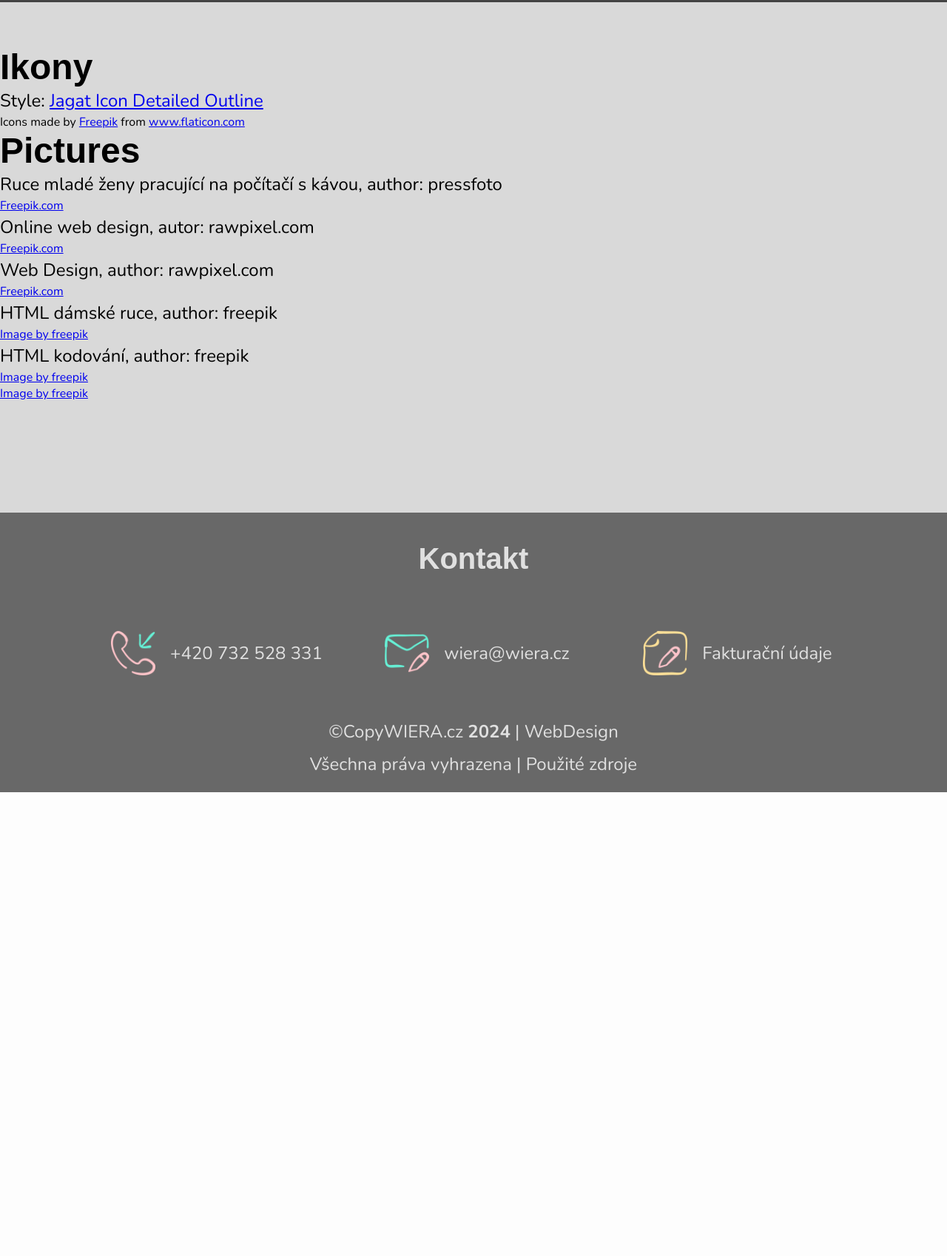
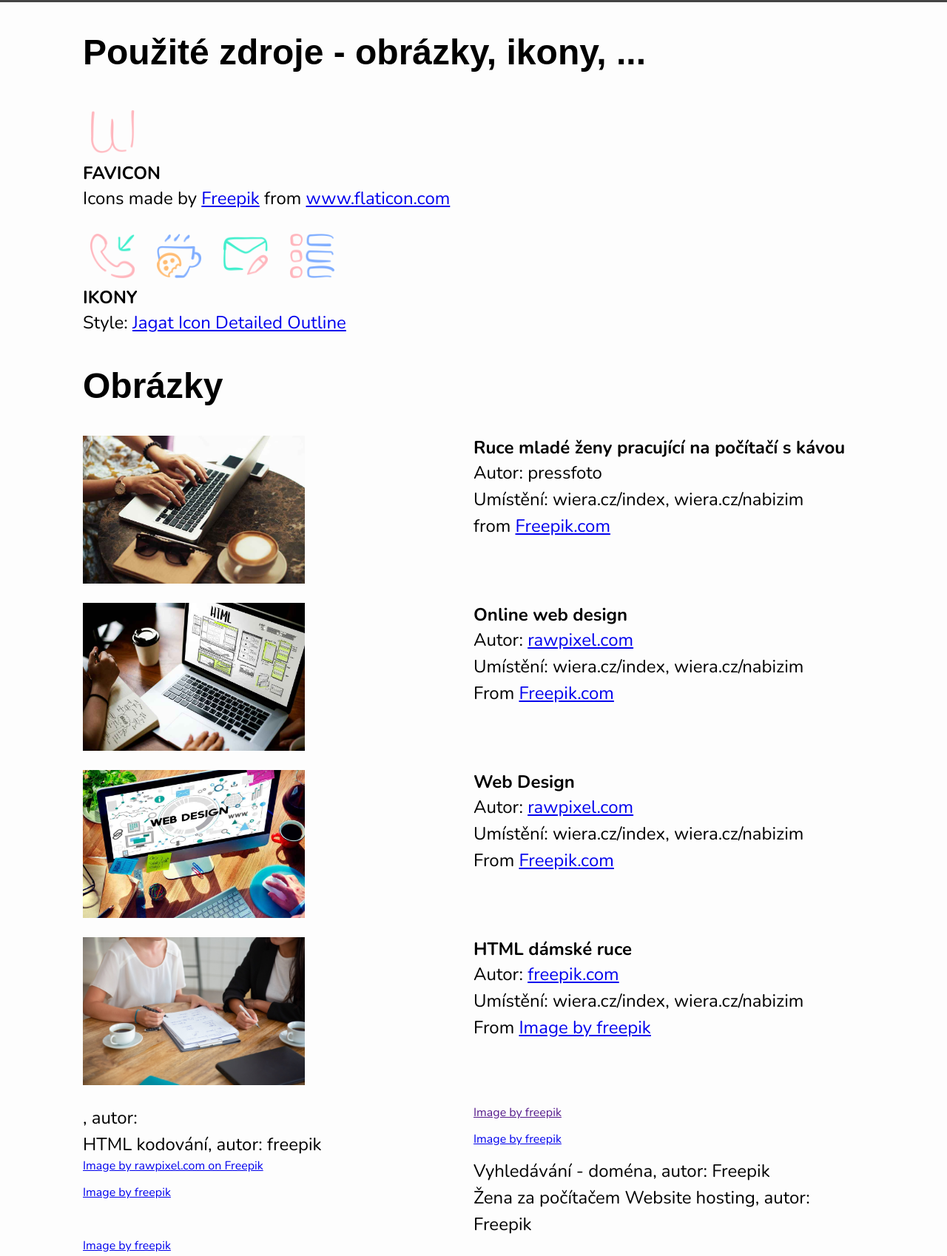
Before and after one commit to Wierra/Projekt_WIERA, an Eleventy site: page resources.html in a window 1280 px wide. Shown: the part 143-1841 px from the top of the page at 74% size. Before the commit the page ends 1214 px from the top, so only its background shows below. Built offline with nearby package versions, Linux system fonts and the light colour scheme; Eleventy itself is replaced by a stand-in of ours; files that its build step writes are made by us from their sources; a web font is replaced by a local one.

Commit message:
klon 17 :)

```diff
--- a/resources.html
+++ b/resources.html
@@ -3,34 +3,87 @@
 title: Použité zdroje | wiera.cz
 ---
 
-<div class="summary">
-    <h2>Ikony</h2>
+<section class="contact">
+    <div class="contact__grid">
+        <h2>Použité zdroje - obrázky, ikony, ...</h2>
+
+        <div class="contact__icon">
+            <img src="/img/icons/letter_w.png" alt="Favicon">
+        </div>
 
         <div class="resources__item">
-            <p>Style: <a href="https://www.flaticon.com/authors/jagat-icon">Jagat Icon Detailed Outline</a></p>
+            <h4>FAVICON</h4>
+            <p>Icons made by <a href="https://www.freepik.com" title="Freepik">Freepik</a> from <a href="https://www.flaticon.com/" title="Flaticon">www.flaticon.com</a></p>
         </div>
 
-        <div class="resources__item">Icons made by <a href="https://www.freepik.com" title="Freepik">Freepik</a> from <a href="https://www.flaticon.com/" title="Flaticon">www.flaticon.com</a></div>
+        <div class="contact__icon">
+            <img src="/img/icons/phone.png" alt="Telefon"><img src="/img/icons/coffee-break.png" alt="Káva">
+            <img src="/img/icons/e-mail.png" alt="e-mail"><img src="/img/icons/menu.png" alt="menu">
+        </div>
+            <h4>IKONY</h4>
+            <p>Style: <a href="https://www.flaticon.com/authors/jagat-icon">Jagat Icon Detailed Outline</a></p>
 
-    <h2>Pictures</h2>
-    <div>
-        <p>Ruce mladé ženy pracující na počítačí s kávou, author: pressfoto</p>
-        <a href="https://www.freepik.com/free-photo/hands-unrecognizable-young-woman-using-laptop-cafe_5838850.htm#fromView=search&page=1&position=2&uuid=96e1d133-64fd-48db-b0cd-df327ae54400">Freepik.com</a>
+        <h2>Obrázky</h2>
 
-        <p>Online web design, autor: rawpixel.com</p>
-        <a href="https://www.freepik.com/free-photo/online-web-design_11428417.htm#fromView=search&page=1&position=2&uuid=366a98fb-3206-44e3-a337-58e122069e5e">Freepik.com</a>
+    <div class="resources">
+        <div class="resources__item">
+            <img src="/img/copywriting_s.jpeg" alt="CopyWriting">
+        </div>
+        <div class="resources__item">
+            <h4>Ruce mladé ženy pracující na počítačí s kávou</h4>
+            <p>Autor: pressfoto</p>
+            <p>Umístění: wiera.cz/index, wiera.cz/nabizim</p>
+            <p>from <a href="https://www.freepik.com/free-photo/hands-unrecognizable-young-woman-using-laptop-cafe_5838850.htm#fromView=search&page=1&position=2&uuid=96e1d133-64fd-48db-b0cd-df327ae54400">Freepik.com</a></p>
+        </div>
 
-        <p>Web Design, author: rawpixel.com</p>
-        <a href="https://www.freepik.com/free-photo/web-design-technology-browsing-programming-concept_25312343.htm#fromView=search&page=1&position=4&uuid=d0a98bcf-ea2e-46e0-87a7-2526bf00eb7d">Freepik.com</a>
+        <div class="resources__item">
+            <img src="/img/html_s.jpeg" alt="HTML a CSS">
+        </div>
+        <div class="resources__item">
+            <h4>Online web design</h4>
+            <p>Autor: <a href="https://www.freepik.com/author/rawpixel-com" title="Rawpixel.com">rawpixel.com</a></p>
+            <p>Umístění: wiera.cz/index, wiera.cz/nabizim</p>
+            <p>From <a href="https://www.freepik.com/free-photo/online-web-design_11428417.htm#fromView=search&page=1&position=2&uuid=366a98fb-3206-44e3-a337-58e122069e5e">Freepik.com</a></p>
+        </div>
 
-        <p>HTML dámské ruce, author: freepik</p>
-        <a href="https://www.freepik.com/free-photo/programming-background-with-person-working-with-codes-computer_38669425.htm#fromView=image_search_similar&page=1&position=7&uuid=54cf0ec4-ef7a-4d30-a535-37f962eb1f04">Image by freepik</a>
+        <div class="resources__item">
+            <img src="/img/webdesign_s.jpeg" alt="WebDesign">
+        </div>
+        <div class="resources__item">
+            <h4>Web Design</h4>
+            <p>Autor: <a href="https://www.freepik.com/author/rawpixel-com" title="Rawpixel.com">rawpixel.com</a></p>
+            <p>Umístění: wiera.cz/index, wiera.cz/nabizim</p>
+            <p>From <a href="https://www.freepik.com/free-photo/web-design-technology-browsing-programming-concept_25312343.htm#fromView=search&page=1&position=4&uuid=d0a98bcf-ea2e-46e0-87a7-2526bf00eb7d">Freepik.com</a></p>
+        </div>
 
-        <p>HTML kodování, author: freepik</p>
+        <div class="resources__item">
+            <img src="/img/consultation_s.jpg" alt="Konzultace">
+        </div>
+        <div class="resources__item">
+            <h4>HTML dámské ruce</h4>
+            <p>Autor: <a href="https://www.freepik.com/author/rawpixel-com" title="fredpik.com">freepik.com</a></p>
+            <p>Umístění: wiera.cz/index, wiera.cz/nabizim</p>
+            <p>From <a href="https://www.freepik.com/free-photo/programming-background-with-person-working-with-codes-computer_38669425.htm#fromView=image_search_similar&page=1&position=7&uuid=54cf0ec4-ef7a-4d30-a535-37f962eb1f04">Image by freepik</a></p>
+        </div>
+
+        <p>, autor: </p>
+        <a href=>Image by freepik</a>
+
+        <p>HTML kodování, autor: freepik</p>
         <a href="https://www.freepik.com/free-photo/programming-background-with-person-working-with-codes-computer_38669441.htm#fromView=image_search_similar&page=1&position=23&uuid=54cf0ec4-ef7a-4d30-a535-37f962eb1f04">Image by freepik</a>
+
+        <a href="https://www.freepik.com/free-photo/business-branding-label-chart-graphic_17123436.htm#fromView=image_search_similar&page=1&position=26&uuid=09c6ef5f-89b8-4d79-80c5-bd506798fd83">Image by rawpixel.com on Freepik</a>
+
+        <p>Vyhledávání - doména, autor: Freepik</p>
+        <a href="https://www.freepik.com/free-photo/website-hosting-concept-with-search-bar_26412525.htm#fromView=image_search_similar&page=1&position=0&uuid=f3bfb344-9d75-4f4a-8089-0d0a4beffd4e">Image by freepik</a>
+
+        <p>Žena za počítačem Website hosting, autor: Freepik</p>
+        <a href="https://www.freepik.com/free-photo/website-hosting-concept-with-woman-working-computer_26412536.htm#fromView=search&page=4&position=7&uuid=d05de9c6-d200-4a88-924b-686ed0ff56e5">Image by freepik</a>
     </div>
 
+    <h2>Portfolio</h2>
+    <p>Website design WIERA.cz, autor: Freepik</p>
+    <a href="https://www.freepik.com/free-vector/flat-design-responsive-website-design_28747720.htm#fromView=search&page=1&position=2&uuid=d67fe35b-4d4c-446c-a965-fb2f4e4dd63e">Image by freepik</a>
+</div>
 
-    <a href="https://www.freepik.com/free-vector/flat-design-responsive-website-design_28747720.htm#fromView=search&page=1&position=2&uuid=d67fe35b-4d4c-446c-a965-fb2f4e4dd63e">Image by freepik</a>
-
-</div>
+</section>
--- a/scss/_contact.scss
+++ b/scss/_contact.scss
@@ -60,3 +60,29 @@
             padding: 0;
         }
 }
+
+//-----RESOURCES-----
+.resources{
+    .resources{
+        &__item{
+            margin-bottom: 20px;
+            img{
+                width: 300px;
+            }
+        }
+    }
+}
+
+@media screen and(min-width: 800px) {
+    .resources{
+        display: grid;
+        grid-template-columns: 350px 700px;
+        align-items: center;
+        &__item{
+            margin-bottom: 20px;
+            img{
+                width: 300px;
+            }
+        }
+    }
+}
--- a/scss/_grid.scss
+++ b/scss/_grid.scss
@@ -25,14 +25,17 @@
         p{
             font-size: 1rem;
         }
-
+        &.service--right{
+            background-color: variables.$summary-col;
+        }
+    }
     &__img{
         width: 100%;
         border-radius: 20px;
-        }
+        filter: grayscale(99%);
+
     }
 }
-
 
 @media screen and (min-width: 800px){
     .grid{
@@ -43,7 +46,6 @@
         }
         &__img{
             width: 100%;
-
         }
         &__web{
             margin-bottom: 0;
@@ -53,7 +55,6 @@
                 img{
                     width: 40%;
                     border-radius: 20px 0 0 20px;
-                    filter: grayscale(99%);
                     &.img--right{
                         border-radius: 0 20px 20px 0;
                     }
@@ -62,10 +63,8 @@
                     font-size: 1.3rem;
                 }
             &.service--right{
-                background-color: variables.$summary-col;
                 flex-direction: row-reverse;
                 }
-
             }
         }
         &__service{
@@ -73,8 +72,6 @@
         }
     }
 }
-
-
 
 @media screen and (min-width: 1100px) {
     .grid{
```
Also changed, not shown: nabizim.html (+14 -5 lines), css/style.css, img/domain_s.jpg (added), 1 other file.
